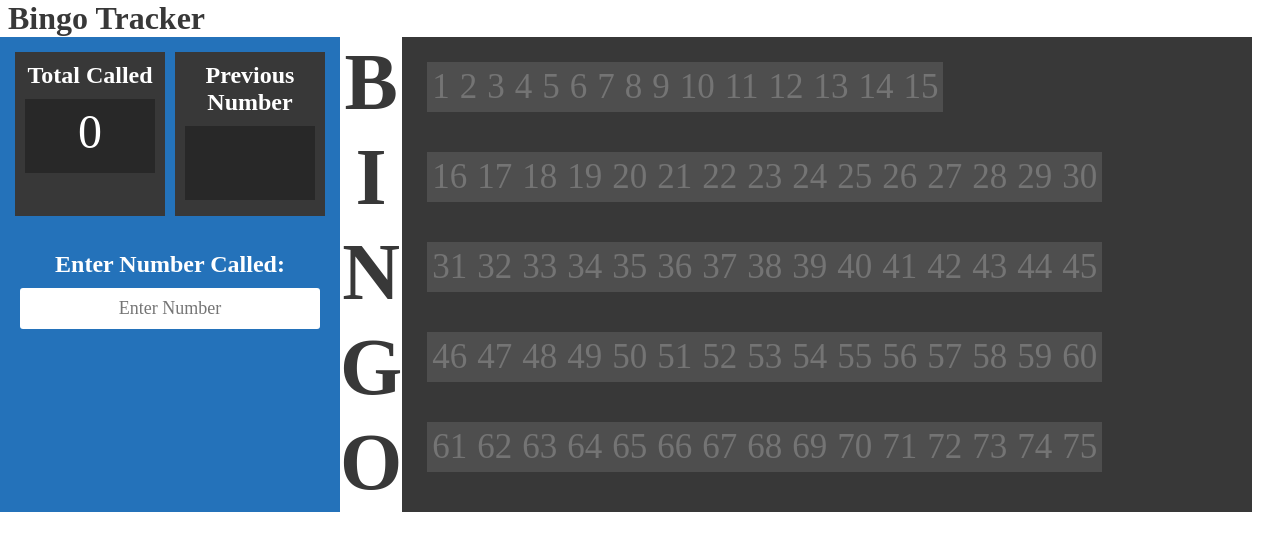
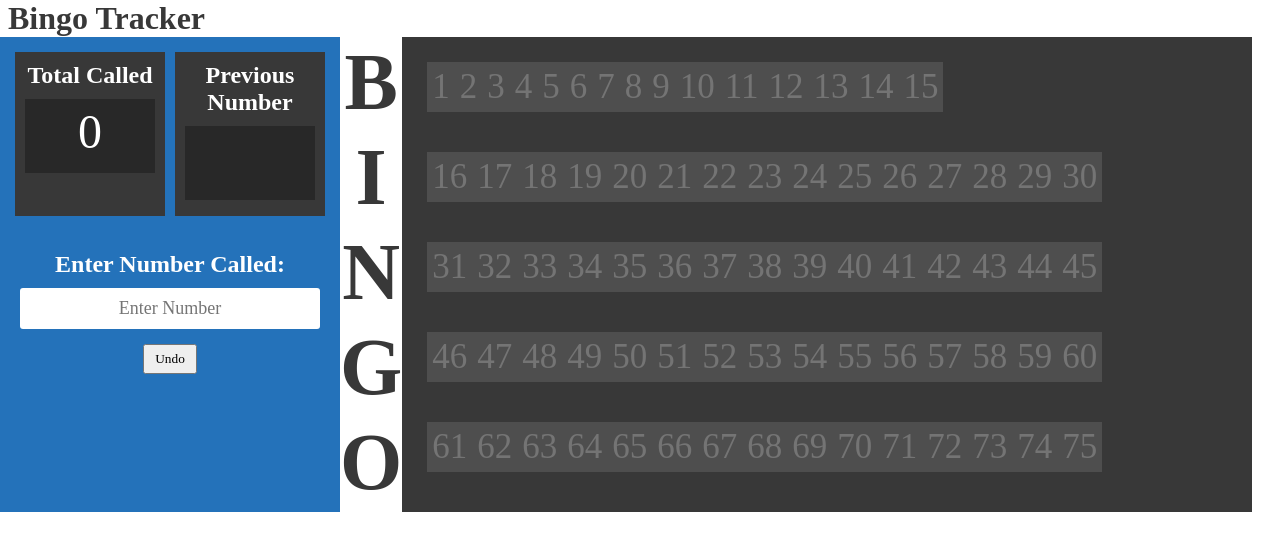
Before and after one commit to laurafry14/Bingo-Tracker, a React (Create React App) app: page / in a window 1280 px wide. Shown: the top 550 px of the page. Built offline with nearby package versions, Linux system fonts and the light colour scheme; a web font is replaced by a local one.

Commit message:
undo implemented in sidebar component

```diff
--- a/src/App.css
+++ b/src/App.css
@@ -67,6 +67,16 @@ input {
   font-size: large;
 }
 
+.undo-btn-container {
+  display: flex;
+  justify-content: center;
+}
+
+.undo-btn {
+  padding: 5px 10px;
+  margin: 5px;
+}
+
 /* Bingo */
 .bingo-container {
   height: 475px;
--- a/src/App.js
+++ b/src/App.js
@@ -8,9 +8,16 @@ import { useState } from "react";
 
 function App() {
   const [sharedValue, setSharedValue] = useState("");
+  const [undoValue, setUndoValue] = useState(null);
 
   const handleValueChange = (newValue) => {
-    setSharedValue(newValue);
+    if (newValue.isUndo) {
+      setUndoValue(newValue.newValue);
+      console.log("hello");
+    } else {
+      setSharedValue(newValue);
+    }
+    // setSharedValue(newValue);
   };
 
   return (
@@ -25,7 +32,7 @@ function App() {
             <Bingo />
           </div>
           <div>
-            <Body sharedValue={sharedValue} />
+            <Body sharedValue={sharedValue} undoValue={undoValue} />
           </div>
         </div>
       </div>
--- a/src/components/Body.jsx
+++ b/src/components/Body.jsx
@@ -1,10 +1,12 @@
 import React, { useEffect, useState } from "react";
 import NumberRow from "./NumberRow";
 
-const Body = ({ sharedValue }) => {
+const Body = ({ sharedValue, undoValue }) => {
   const totalButtons = 75;
   const buttonsPerRow = 15;
   const totalRows = Math.ceil(totalButtons / buttonsPerRow);
+
+  const initialButtonStates = new Array(totalButtons).fill(false);
   const [buttonStates, setButtonStates] = useState(
     new Array(totalButtons).fill(false)
   );
@@ -28,6 +30,12 @@ const Body = ({ sharedValue }) => {
     );
   }, [sharedValue]);
 
+  useEffect(() => {
+    if (undoValue !== undefined) {
+      setButtonStates(initialButtonStates);
+    }
+  }, [undoValue]);
+
   return (
     <div className="body">
       <div className="row-container">
--- a/src/components/Sidebar.jsx
+++ b/src/components/Sidebar.jsx
@@ -6,6 +6,7 @@ const Sidebar = ({ onValueChange }) => {
   const [inputValue, setInputValue] = useState("");
   const [previousEntry, setPreviousEntry] = useState(null);
   const [usedNumbers, setUsedNumbers] = useState([]);
+  const [undoStack, setUndoStack] = useState([]);
 
   const handleInputChange = (e) => {
     setInputValue(e.target.value);
@@ -27,6 +28,7 @@ const Sidebar = ({ onValueChange }) => {
         numberValue <= 75 &&
         !usedNumbers.includes(numberValue)
       ) {
+        setUndoStack([...undoStack, { previousEntry, usedNumbers }]);
         setPreviousEntry(numberValue);
         setEntryCount(entryCount + 1);
         setInputValue("");
@@ -38,6 +40,18 @@ const Sidebar = ({ onValueChange }) => {
           alert("Please enter a valid number between 1 and 75.");
         }
       }
+    }
+  };
+
+  const handleUndo = () => {
+    if (undoStack.length > 0) {
+      const { previousEntry: prevEntry, usedNumbers: prevUsedNumbers } =
+        undoStack.pop();
+      setPreviousEntry(prevEntry);
+      setEntryCount(entryCount - 1);
+      setUsedNumbers(prevUsedNumbers);
+
+      onValueChange({ value: prevEntry, isUndo: true });
     }
   };
 
@@ -68,6 +82,11 @@ const Sidebar = ({ onValueChange }) => {
           onKeyPress={handleKeyPress}
         />
       </div>
+      <div className="undo-btn-container">
+        <button className="undo-btn" onClick={handleUndo}>
+          Undo
+        </button>
+      </div>
     </div>
   );
 };
```
